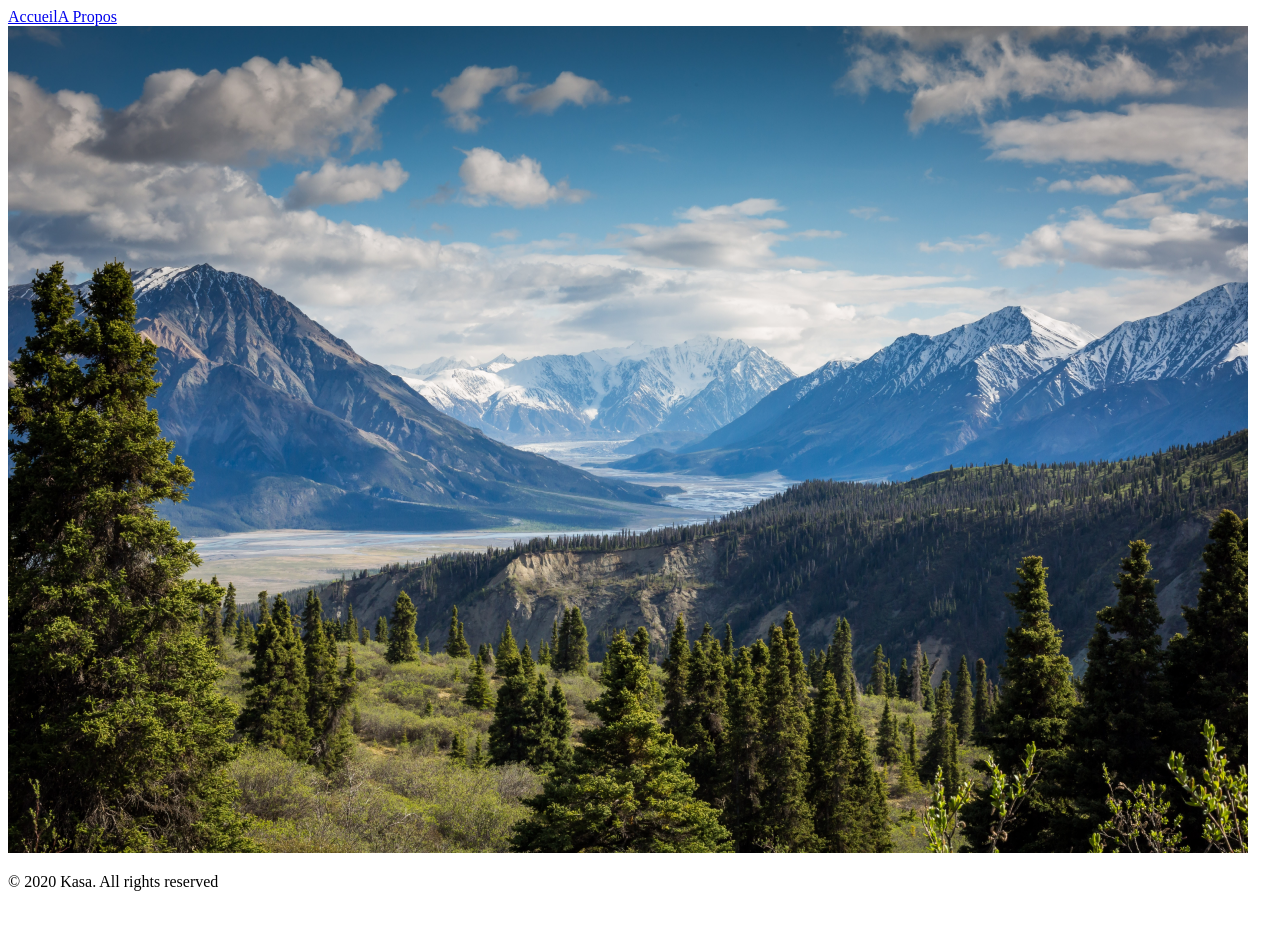
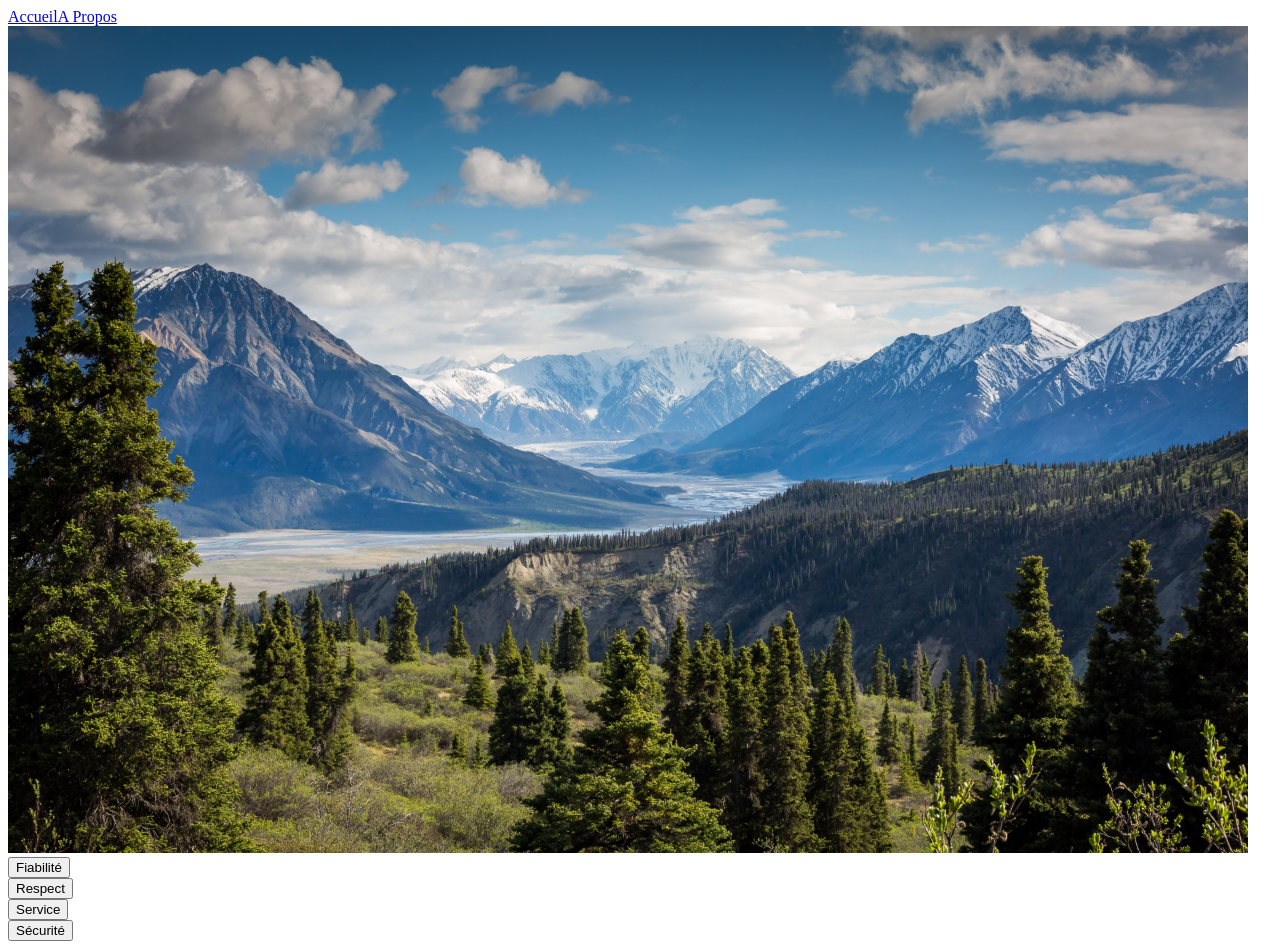
Before and after one commit to lesageyohann/Project-07, a React (Create React App) app in the folder kasa/: page /About in a window 1280 px wide. Shown: the top 952 px of the page. Before the commit the page ends 907 px from the top, so only its background shows below. Built offline with nearby package versions, Linux system fonts and the light colour scheme; no server answers.

Commit message:
update kasa about

```diff
--- a/kasa/src/App.js
+++ b/kasa/src/App.js
@@ -14,13 +14,9 @@ function App() {
   const [Data, setData] = useState([])
 
   useEffect(() => {
-    fetch('./kasa-data.json')
-      .then(response => {
-        return response.json()
-      })
-      .then(jsonData => {
-        setData(jsonData)
-      })
+    fetch('./Data/kasa-data.json')
+      .then(response => {return response.json()})
+      .then(jsonData => {setData(jsonData)})
       .catch(error => console.error('Erreur : ', error))
   }, [])
 
--- /dev/null
+++ b/kasa/src/Components/Collapse.jsx
@@ -0,0 +1,20 @@
+import { useState} from 'react'
+
+function Collapse(props) {
+    const [open, setOPen] = useState(false)
+
+    const toggle = () => {setOPen(!open);};
+
+    return (
+        <div>
+          <button onClick={toggle}>{props.label}</button>
+          {open && (
+            <div className="toggle">
+              <p>La bienveillance fait partie des valeurs fondatrices de Kasa. Tout comportement discriminatoire ou de perturbation du voisinage entraînera une exclusion de notre plateforme.</p>
+            </div>
+          )}
+        </div>
+      );
+}
+
+export default Collapse
--- a/kasa/src/Components/Description.jsx
+++ /dev/null
@@ -1 +0,0 @@
-// Module a importer pour logement
--- a/kasa/src/Components/Equipements.jsx
+++ /dev/null
@@ -1 +0,0 @@
-// Module a importer pour logement
--- a/kasa/src/Pages/About.jsx
+++ b/kasa/src/Pages/About.jsx
@@ -2,11 +2,16 @@
 // Nav
 import Banner from '../Components/Banner'
 import Image from '../Assets/AboutBanner.png'
+import Collapse from '../Components/Collapse'
 
 function About () {
         return(
             <main>
                 <Banner image={Image} showText={false} />
+                <Collapse label="Fiabilité"/>
+                <Collapse label="Respect"/>
+                <Collapse label="Service"/>
+                <Collapse label="Sécurité"/>
             </main>
         )
 }
```
